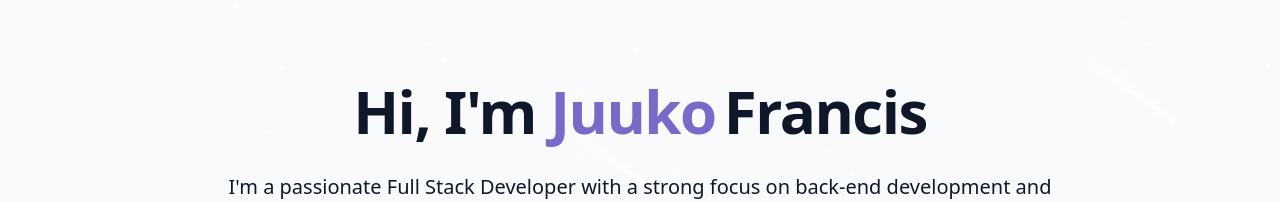
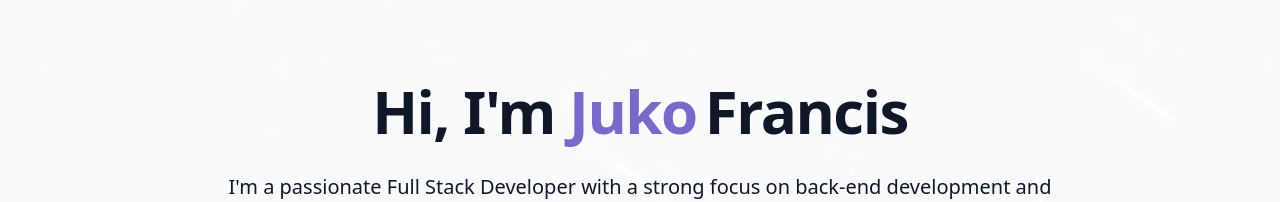
Before and after one commit to JuukoFrancis/My-Portifolio-, a React (Vite) app: page / in a window 1280 px wide. Shown: the part 181-383 px from the top of the page. Built offline with nearby package versions, Linux system fonts and the light colour scheme; no server answers.

Commit message:
Her section fix

```diff
--- a/src/components/HeroSection.jsx
+++ b/src/components/HeroSection.jsx
@@ -12,7 +12,7 @@ const HeroSection = () => {
           <h1 className="text-4xl md:text-6xl font-bold tracking-tight">
             <span className="opacity-0 animate-fade-in"> Hi, I'm</span>
             <span className="text-primary opacity-0 animate-fade-in-delay-1">
-              {"           "}Juuko
+              {"           "}Juko
             </span>
             <span className="text-gradient ml-2 opacity-0 animate-fade-in-delay-2">
               Francis
```
